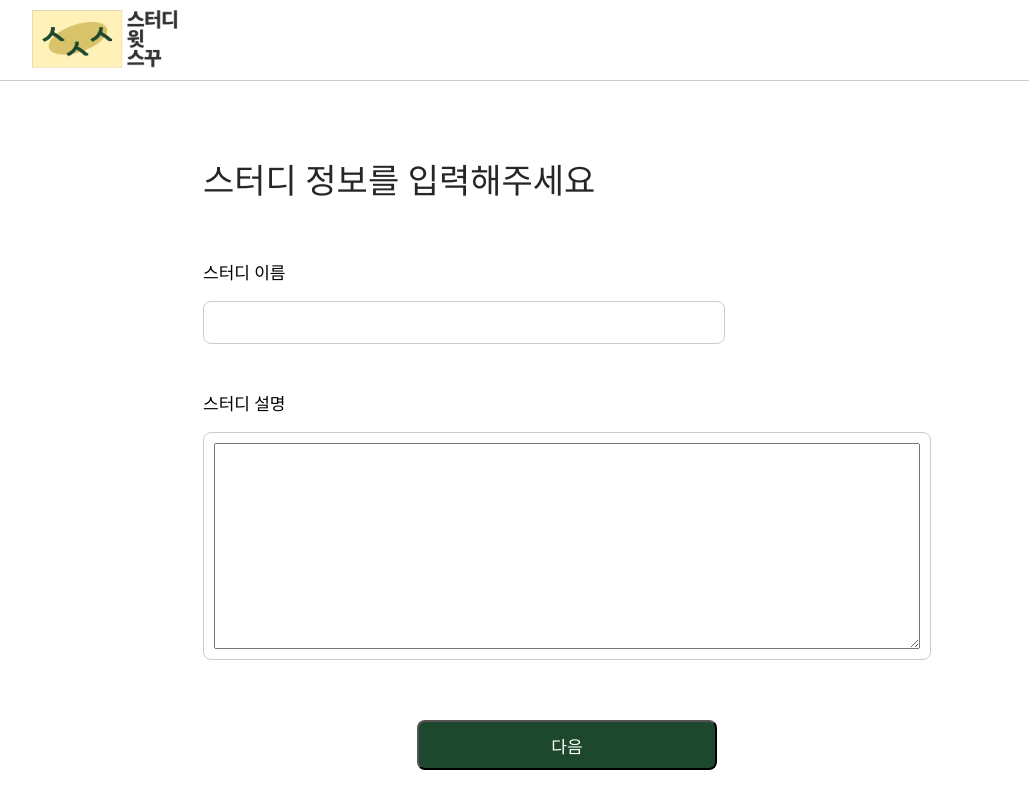
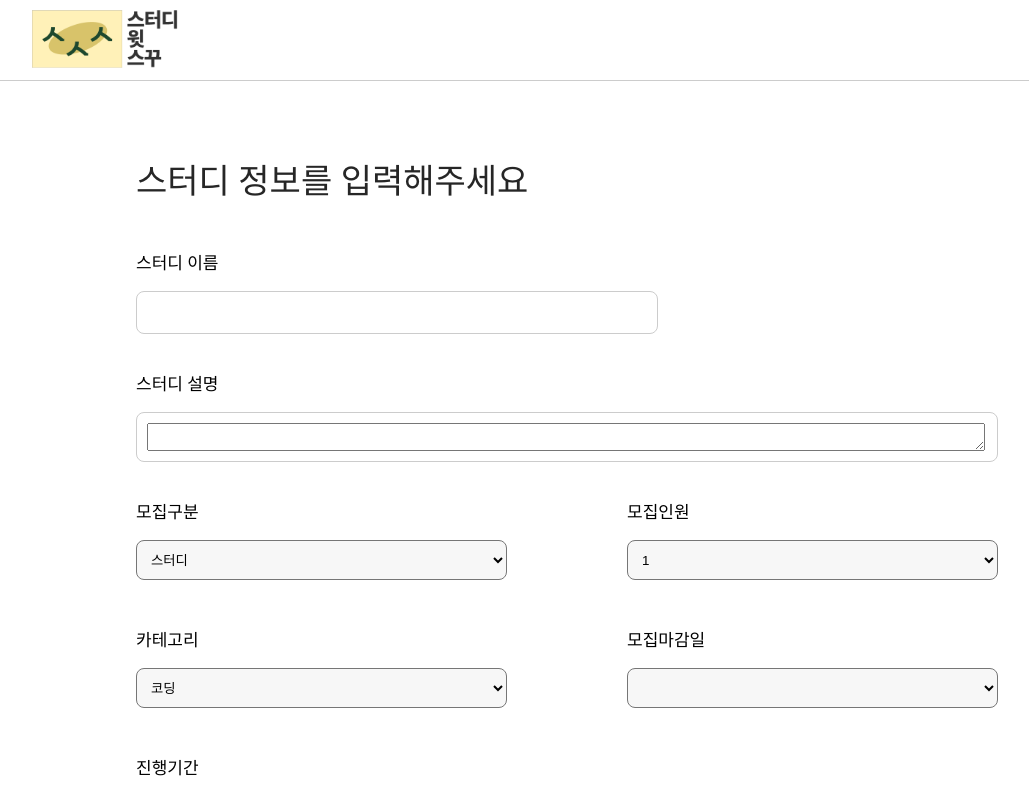
Before and after one commit to k1g99/SwithS, a React (Create React App) app in the folder frontend/: page /write1 in a window 1280 px wide. Shown: the top 794 px of the page, without its empty margins (73-1102 px from the left). Built offline with nearby package versions, Linux system fonts and the light colour scheme.

Commit message:
feat: writepage

```diff
--- a/frontend/src/Pages/WritePage1.js
+++ b/frontend/src/Pages/WritePage1.js
@@ -5,31 +5,64 @@ import { Link } from 'react-router-dom'
 import Header2 from '../components/Home/Header2'
 import Button2 from '../components/Button2'
 import Container from '../components/global/Container'
+import SelectBox from '../components/SelectBox'
 
 function WritePage1() {
+  const submitHandler = () => {}
+
   return (
     <div>
       <Header2 />
       <Container>
         <div css={writeSection}>
-          <form css={writeBox}>
+          <div css={writeBox}>
             <div css={writeTitle}>스터디 정보를 입력해주세요</div>
-            <div>
+            <form onSubmit={submitHandler} className="uploadForm">
               <div css={inputText}>스터디 이름</div>
               <input css={inputStyle}></input>
-            </div>
-            <div css={detailSection}>
               <div css={inputText}>스터디 설명</div>
               <div css={areaBox}>
                 <textarea css={areaStyle}></textarea>
               </div>
+
+              <div css={selectContainer}>
+                <div css={selectBox}>
+                  <SelectBox
+                    text={'모집구분'}
+                    options={['스터디', '프로젝트']}
+                  />
+                  <SelectBox
+                    text={'카테고리'}
+                    options={['코딩', '디자인', '미술']}
+                  />
+                  <SelectBox text={'진행기간'} />
+                </div>
+                <div css={selectBox}>
+                  <SelectBox
+                    text={'모집인원'}
+                    options={[
+                      '1',
+                      '2',
+                      '3',
+                      '4',
+                      '5',
+                      '6',
+                      '7',
+                      '8',
+                      '9',
+                      '10',
+                    ]}
+                  />
+                  <SelectBox text={'모집마감일'} />
+                </div>
               </div>
               <div css={buttonBox}>
                 <Link to="/write2">
-                <Button2 text={'다음'} />
+                  <Button2 text={'완료'} onClick={submitHandler} />
                 </Link>
               </div>
             </form>
+          </div>
         </div>
       </Container>
     </div>
@@ -59,7 +92,7 @@ const writeTitle = css`
 `
 
 const inputText = css`
-  margin-top: 40px;
+  margin-top: 30px;
   color: #000;
   /* Subheading/Subheading2 */
   font-size: 24px;
@@ -81,9 +114,6 @@ const inputStyle = css`
   border: 1px solid var(--gray-gray-2, #ccc);
 `
 
-const detailSection = css`
-  margin-top: 28px;
-`
 const areaBox = css`
   margin-top: 12px;
   display: flex;
@@ -93,8 +123,8 @@ const areaBox = css`
   border: 1px solid var(--gray-gray-2, #ccc);
 `
 const areaStyle = css`
-  width: 700px;
-  height: 200px;
+  width: 99%;
+  height: 22px;
   flex-shrink: 0;
   color: var(--gray-gray-5, #262626);
   /* Body/Body 1 */
@@ -105,11 +135,24 @@ const areaStyle = css`
   font-variant: all-small-caps;
 `
 
-const buttonBox = css`
-  margin-top: 60px;
+const selectContainer = css`
+  display: flex;
+  flex-wrap: wrap;
+  margin-top: 30px;
+  display: flex;
+  gap: 120px;
+`
+
+const selectBox = css`
   display: flex;
   flex-direction: column;
+  align-items: flex-start;
+  gap: 40px;
+`
+const buttonBox = css`
+  margin: 60px;
+  display: flex;
   align-items: center;
+  justify-content: center;
 `
-
 export default WritePage1
--- a/frontend/src/components/SelectBox.js
+++ b/frontend/src/components/SelectBox.js
@@ -0,0 +1,51 @@
+/** @jsxImportSource @emotion/react */
+import React from 'react'
+import { css } from '@emotion/react'
+import PropTypes from 'prop-types'
+
+const SelectBox = ({ text, name, options }) => {
+  return (
+    <div>
+      <div css={selectText}>{text}</div>
+      <select name={name} css={boxStyle}>
+        {options &&
+          options.map((options) => (
+            <option key={options} value={options}>
+              {options}
+            </option>
+          ))}
+      </select>
+    </div>
+  )
+}
+
+SelectBox.propTypes = {
+  text: PropTypes.node,
+  name: PropTypes.string,
+  value1: PropTypes.string,
+  value2: PropTypes.string,
+  value3: PropTypes.string,
+  value4: PropTypes.string,
+}
+
+const selectText = css`
+  color: #000;
+  /* Subheading/Subheading2 */
+  font-size: 24px;
+  font-style: normal;
+  font-weight: 500;
+  line-height: 150%; /* 24px */
+  font-variant: all-small-caps;
+`
+const boxStyle = css`
+  margin-top: 12px;
+  display: flex;
+  width: 371px;
+  height: 40px;
+  padding: 8px 10px;
+  justify-content: space-between;
+  align-items: center;
+  border-radius: 8px;
+  background: var(--gray-gray-1, #f7f7f7);
+`
+export default SelectBox
```
Lines whose indentation alone changed are shown as unchanged.
